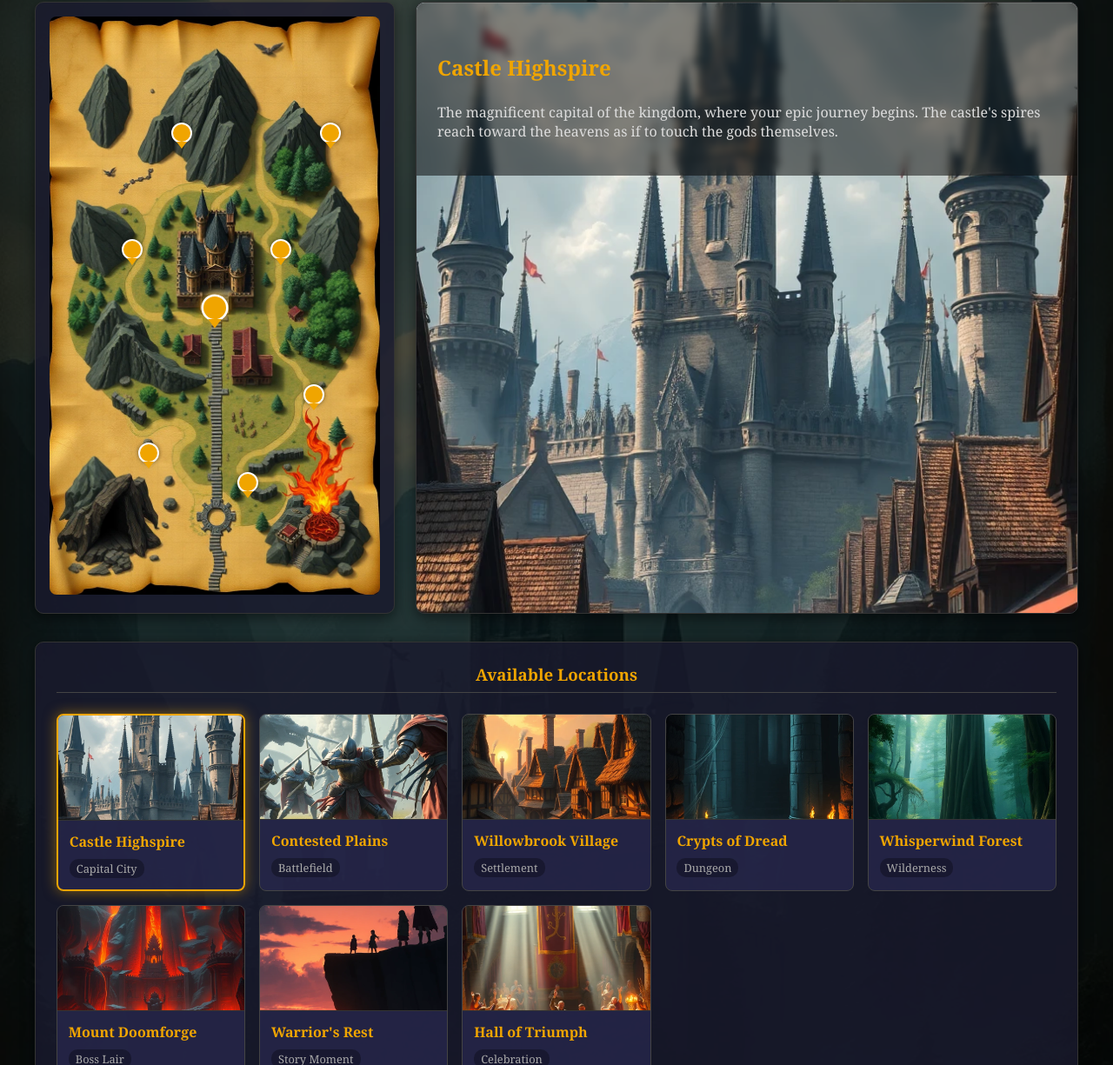
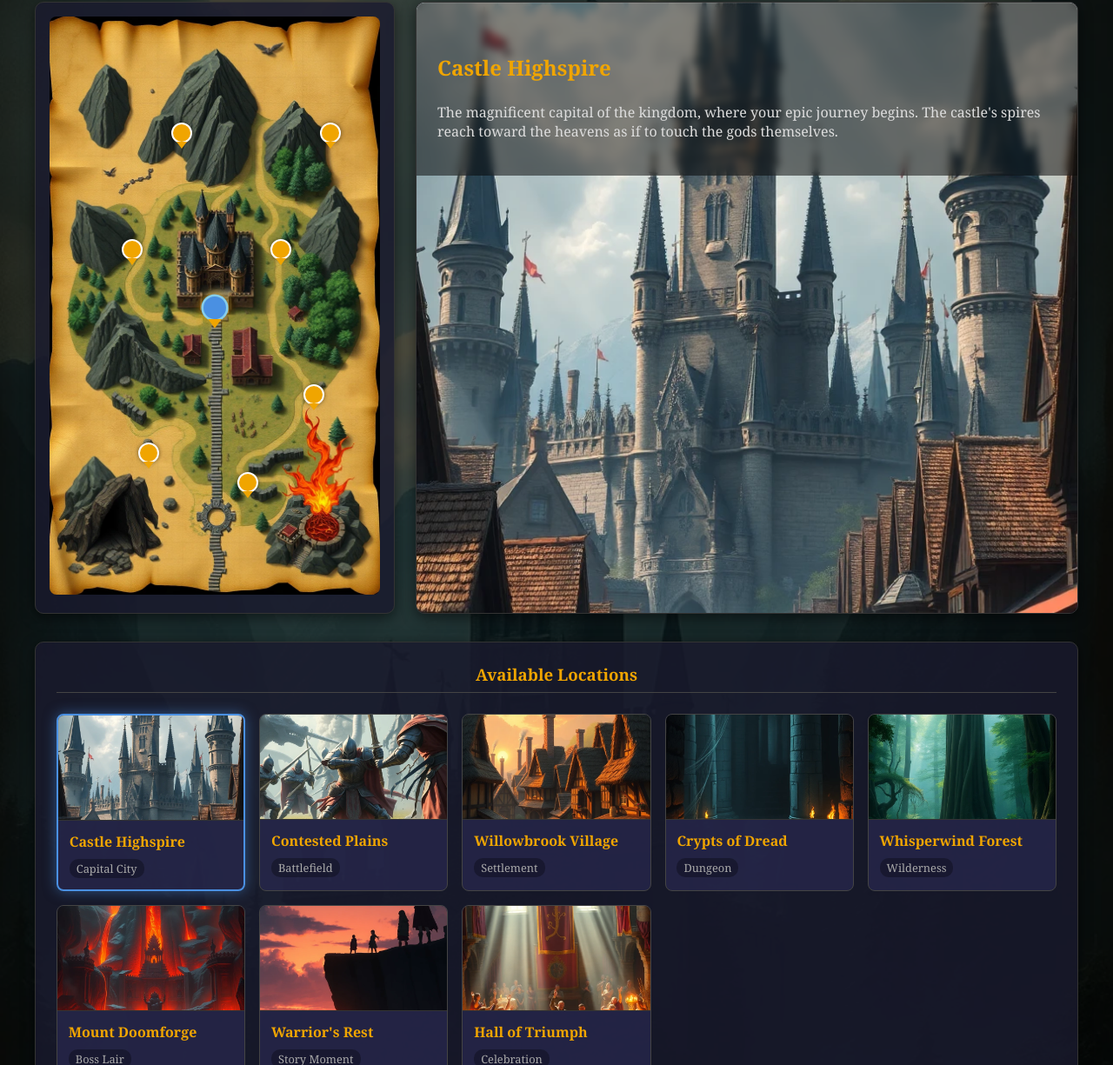
Before and after one commit to websimapi/websim-rpg-music-collection, a plain HTML site: page index.html in a window 1280 px wide. Shown: the part 174-1399 px from the top of the page at 87% size. Drawn offline with Linux system fonts and the light colour scheme.

Commit message:
v9: Setup an indicator in blue instad of orange for where we currently are

```diff
--- a/styles.css
+++ b/styles.css
@@ -190,8 +190,8 @@ audio {
 }
 
 .location-card.active {
-    border: 2px solid #f0a500;
-    box-shadow: 0 0 15px rgba(240, 165, 0, 0.5);
+    border: 2px solid #4a90e2;
+    box-shadow: 0 0 15px rgba(74, 144, 226, 0.5);
 }
 
 .location-thumbnail {
@@ -238,6 +238,8 @@ audio {
 .map-pin:hover, .map-pin.active {
     transform: translate(-50%, -50%) scale(1.3);
     box-shadow: 0 0 10px rgba(240, 165, 0, 0.8);
+    background-color: #4a90e2;
+    border-color: #87ceeb;
 }
 
 .map-pin::after {
```
